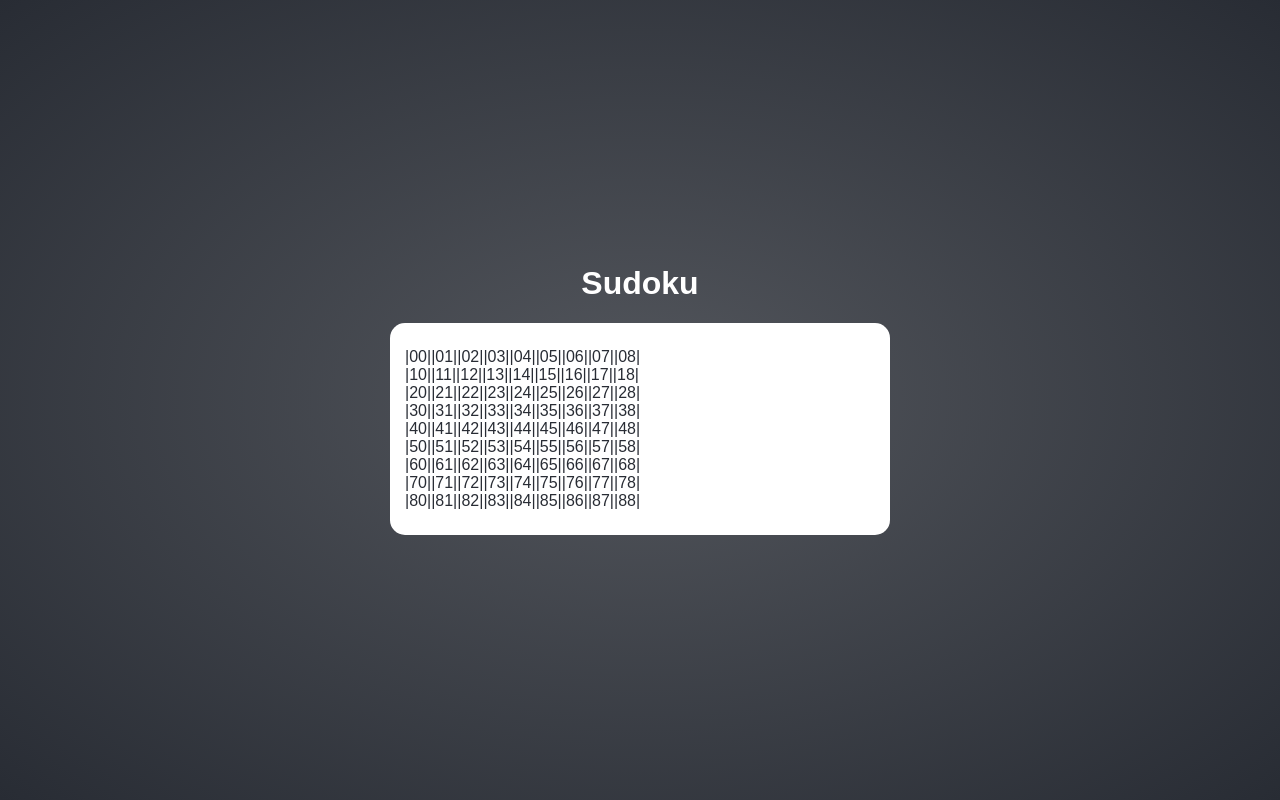
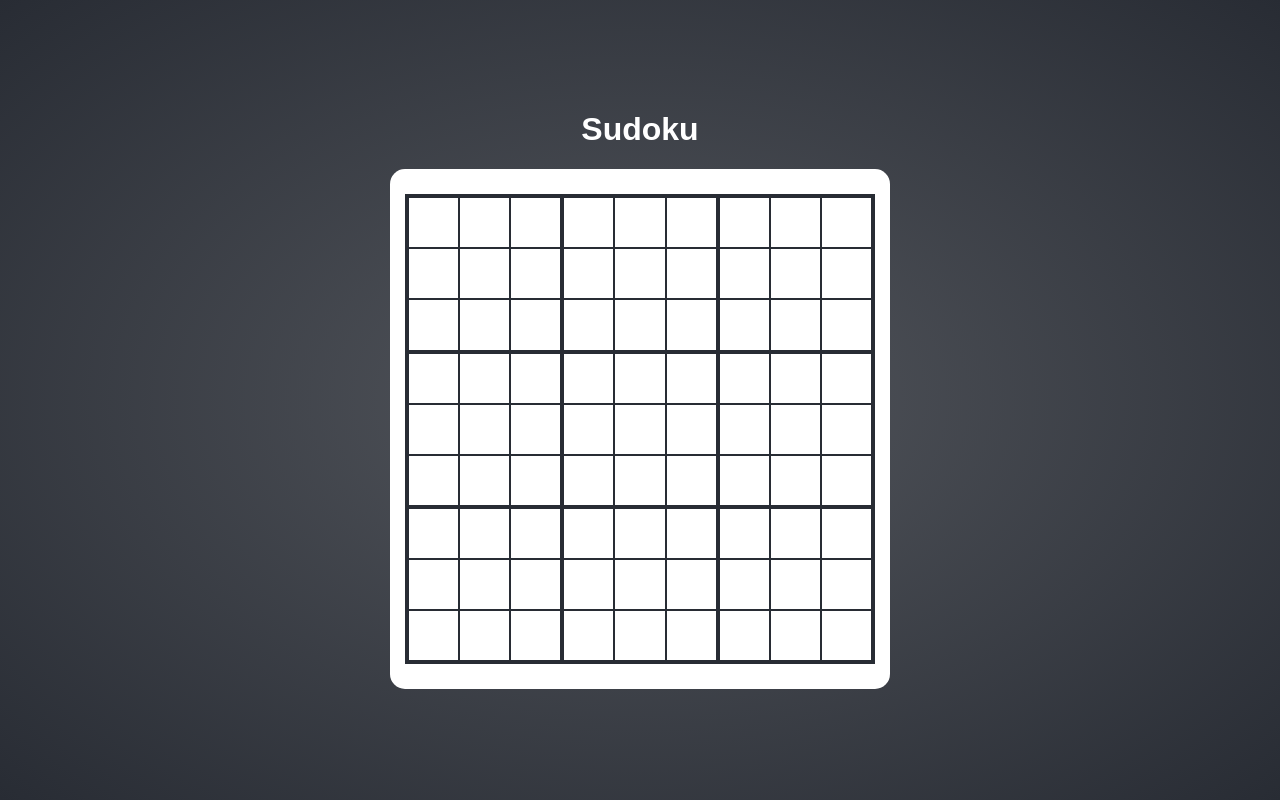
Before and after one commit to RomanGruba/TSS, a React (Create React App) app: page / in a window 1280 px wide. Built offline with nearby package versions, Linux system fonts and the light colour scheme.

Commit message:
fill-grid

```diff
--- a/src/components/grid/block/index.tsx
+++ b/src/components/grid/block/index.tsx
@@ -1,4 +1,5 @@
 import React, { FC } from "react";
+import { Container } from "./styles";
 
 interface IProps {
   colIndex: number;
@@ -6,12 +7,7 @@ interface IProps {
 }
 
 const Block: FC<IProps> = ({ colIndex, rowIndex }) => {
-  return (
-    <div>
-      |{rowIndex}
-      {colIndex}|
-    </div>
-  );
+  return <Container data-cy={`block-${rowIndex}-${colIndex}`} />;
 };
 
 export default Block;
--- /dev/null
+++ b/src/components/grid/block/styles/index.ts
@@ -0,0 +1,29 @@
+import styled, { css } from "styled-components";
+
+export const Container = styled.div`
+  ${({ theme }) => css`
+    align-items: center;
+    background-color: ${theme.colors.white};
+    border: solid 1px ${theme.colors.black};
+    cursor: pointer;
+    display: flex;
+    flex-grow: 1;
+    flex-shrink: 0;
+    flex-basis: 0;
+    font-size: 20px;
+    height: auto;
+    justify-content: center;
+    transition: ${theme.transition};
+    user-select: none;
+
+    &:before {
+      padding-top: 100%;
+      content: "";
+      float: left;
+    }
+
+    &:hover {
+      background-color: ${theme.colors.lightBlue};
+    }
+  `}
+`;
--- a/src/components/grid/index.tsx
+++ b/src/components/grid/index.tsx
@@ -12,7 +12,6 @@ const Grid: FC = () => {
             {Children.toArray(
               [...Array(9)].map((_, colIndex) => (
                 <Block rowIndex={rowIndex} colIndex={colIndex} />
-                // <div></div>
               ))
             )}
           </Row>
--- a/src/components/grid/styles/index.ts
+++ b/src/components/grid/styles/index.ts
@@ -1,4 +1,4 @@
-import styled from "styled-components";
+import styled, { css } from "styled-components";
 
 export const Container = styled.div`
   display: flex;
@@ -7,6 +7,40 @@ export const Container = styled.div`
 `;
 
 export const Row = styled.div`
-  display: flex;
-  flex-flow: row;
+  ${({ theme }) => css`
+    display: flex;
+    flex-flow: row;
+
+    &:nth-child(1) {
+      div {
+        border-top: solid 4px ${theme.colors.black};
+      }
+    }
+
+    &:nth-child(3),
+    &:nth-child(6) {
+      div {
+        border-bottom: solid 3px ${theme.colors.black};
+      }
+    }
+
+    &:nth-child(9) {
+      div {
+        border-bottom: solid 4px ${theme.colors.black};
+      }
+    }
+
+    div {
+      &:nth-child(1) {
+        border-left: solid 4px ${theme.colors.black};
+      }
+      &:nth-child(3),
+      &:nth-child(6) {
+        border-right: solid 3px ${theme.colors.black};
+      }
+      &:nth-child(9) {
+        border-right: solid 4px ${theme.colors.black};
+      }
+    }
+  `}
 `;
--- /dev/null
+++ b/src/utils/index.ts
@@ -0,0 +1 @@
+export { default as FillGrid } from "./fill-grid";
```
Also changed, not shown: src/typings/index.ts (added, +7 -0 lines), src/utils/fill-grid/index.ts (added, +15 -0 lines).
